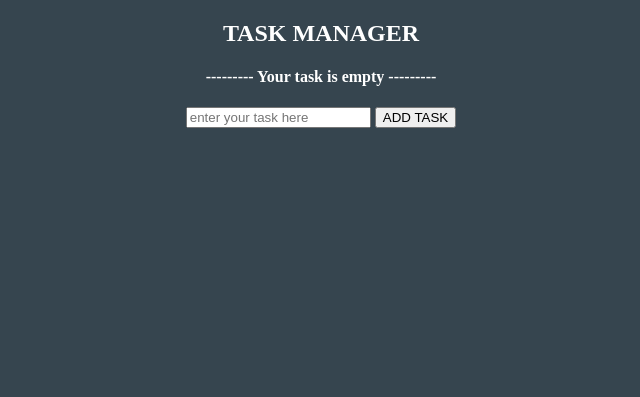
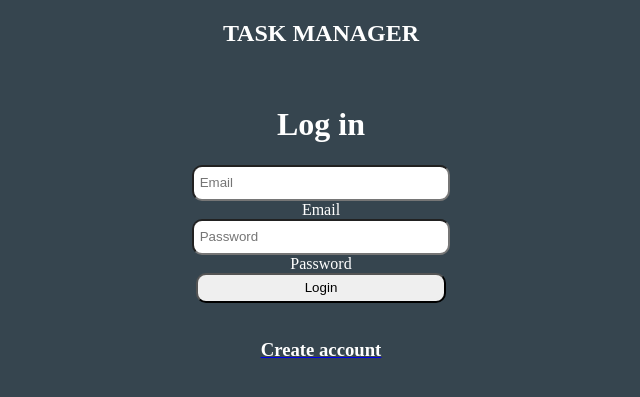
Before and after one commit to genegrace07/task_manager, a Flask app: page / in a window 1280 px wide. Shown: the top 397 px of the page, without its empty margins (319-959 px from the left). Run offline with Flask 3, Linux system fonts and the light colour scheme; data that the repository does not hold is empty.

Commit message:
modify input fielf of login and signup screen

```diff
--- a/auth.py
+++ b/auth.py
@@ -5,15 +5,22 @@ auth = Blueprint('auth',__name__)
 
 @auth.route('/sign',methods=['POST','GET'])
 def signup():
-    t_db = current_app.config['taskdb']
+    t_db = current_app.config['userdb']
     if request.method == 'POST':
         get_email = request.form.get('email')
         get_pass = request.form.get('password')
         t_db.signing(get_email,get_pass)
-        return redirect(url_for('home'))
+        return redirect(url_for('auth.signup'))
     else:
         return render_template('signup.html')
 
-@auth.route('/log',methods=['POST','GET'])
+@auth.route('/',methods=['POST','GET'])
 def login():
-    return render_template('login.html')
+    t_db = current_app.config['userdb']
+    if request.method == 'POST':
+        email = request.form.get('email')
+        password = request.form.get('password')
+        t_db.log_in(email,password)
+        return redirect(url_for('task'))
+    else:
+        return render_template('login.html')
--- a/main.py
+++ b/main.py
@@ -5,18 +5,18 @@ from auth import auth
 
 app = Flask(__name__)
 app.config['taskdb'] = TaskDB()
-app.config['taskdb'] = UserDB()
+app.config['userdb'] = UserDB()
 
 app.register_blueprint(modify, url_prefix='/')
 app.register_blueprint(auth, url_prefix='/')
 
-@app.route('/',methods=['POST','GET'])
-def home():
+@app.route('/task',methods=['POST','GET'])
+def task():
     t_db = app.config['taskdb']
     if request.method == "POST":
         enter_task = request.form.get('content')
         t_db.add_list(enter_task)
-        return redirect(url_for('home'))
+        return redirect(url_for('task'))
     else:
         view_list = t_db.display_list()
         return render_template('main.html',view_list=view_list)
@@ -27,7 +27,6 @@ if __name__ == "__main__":
 
 
 '''
-user login
 flash
 encrypt pass
 '''
--- a/modify.py
+++ b/modify.py
@@ -7,7 +7,7 @@ modify = Blueprint('modify',__name__)
 def del_route(no):
     t_db = current_app.config['taskdb']
     t_db.del_list(no)
-    return redirect(url_for('home'))
+    return redirect(url_for('task'))
 
 @modify.route('/update/<int:no>',methods=['POST','GET'])
 def update_route(no):
@@ -15,7 +15,7 @@ def update_route(no):
     if request.method == "POST":
         task_name = request.form.get('content')
         t_db.update_list(task_name,no)
-        return redirect(url_for('home'))
+        return redirect(url_for('task'))
     else:
         task_get = t_db.get_list(no)
         return render_template('update.html',task_get=task_get)
--- a/taskdb.py
+++ b/taskdb.py
@@ -39,3 +39,7 @@ class UserDB(TaskDB):
         c_value = ('insert into auth(username,pwd) values(%s,%s)')
         self.dbcursor.execute(c_value,(user_name,passwd))
         self.db.commit()
+    def log_in(self,email,password):
+        c_value = 'select * from auth where username = %s and pwd = %s'
+        self.dbcursor.execute(c_value,(email,password))
+        self.dbcursor.fetchone()
--- a/templates/login.html
+++ b/templates/login.html
@@ -6,14 +6,16 @@
     <h2>TASK MANAGER</h2>
     <br>
    <h1>Log in</h1>
-<form action="/log" method="POST">
-    <input type="email" name="content" value="" placeholder=" Email" ><br>
+<form action="{{ url_for('auth.login') }}" method="POST">
+    <input type="email" name="email" value="" placeholder=" Email" style="width:250px;height:30px;border-radius:10px;"><br>
     Email<br>
-    <input type="password" name="content" value="" placeholder=" Password"><br>
-    Password
+    <input type="password" name="password" value="" placeholder=" Password" style="width:250px;height:30px;border-radius:10px;">
+    <br>Password<br>
+    <input type="submit" value="Login" style="width:250px;height:30px;border-radius:10px;">
 </form>
 <br>
-    <a href="/sign"><h3 style="color:white">Create account</h3></a>
+    <a href="/sign"><h3 style="color:white">Create account</h3></a></br>
+
 </center>
 
 {% endblock %}
--- a/templates/main.html
+++ b/templates/main.html
@@ -1,6 +1,7 @@
 {% extends "base.html" %}
 
 {% block body %}
+<a href="/"><h3 style="color:white">Logout</h3></a>
     <center>
 <h2 style="color:white">TASK MANAGER</h2>
     {% if view_list %}
@@ -18,7 +19,7 @@
     {% else %}
         <h4 style="color:white">--------- Your task is empty ---------</h4>
     {% endif %}
-        <form action="/" method="POST">
+        <form action="/task" method="POST">
             <input type="text" name="content" id="content" placeholder="enter your task here">
             <input type="submit" value="ADD TASK">
         </form>
```
Also changed, not shown: templates/signup.html (+5 -4 lines).
